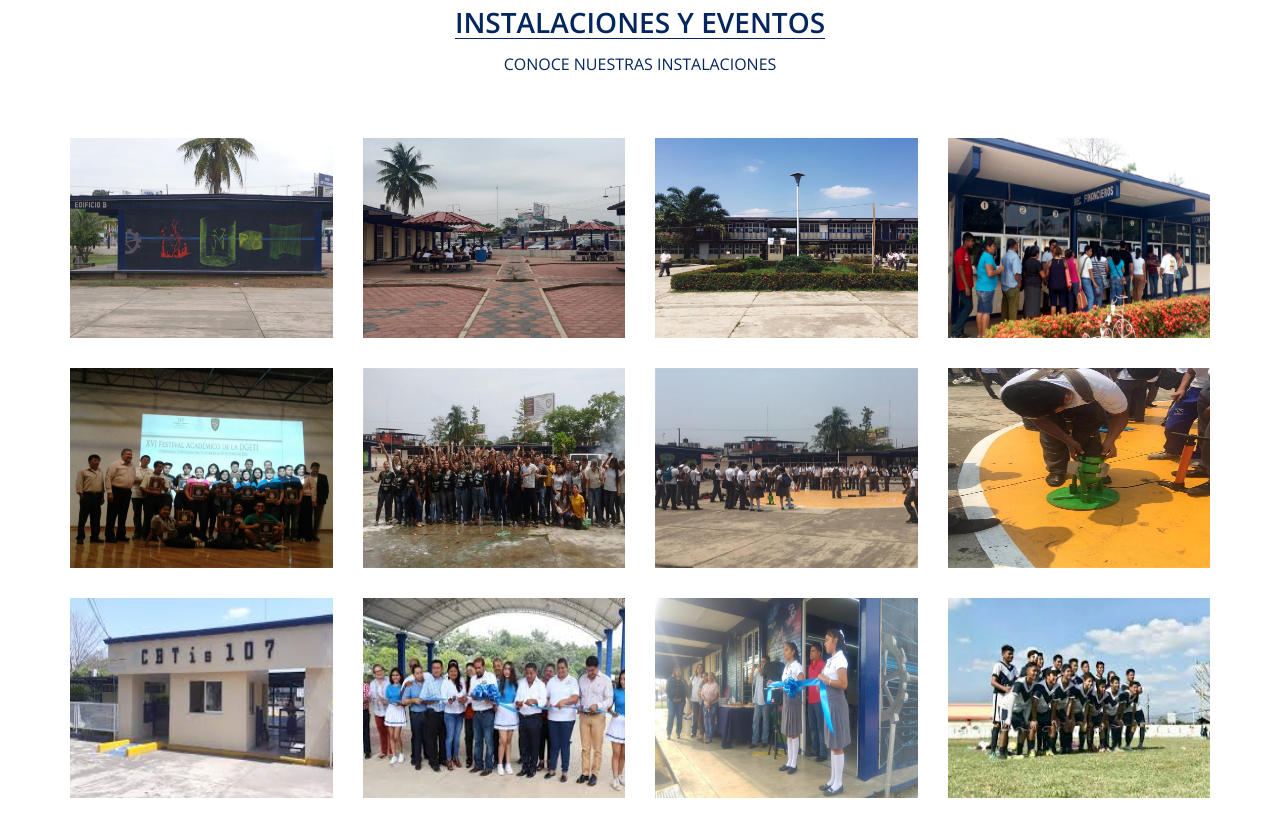
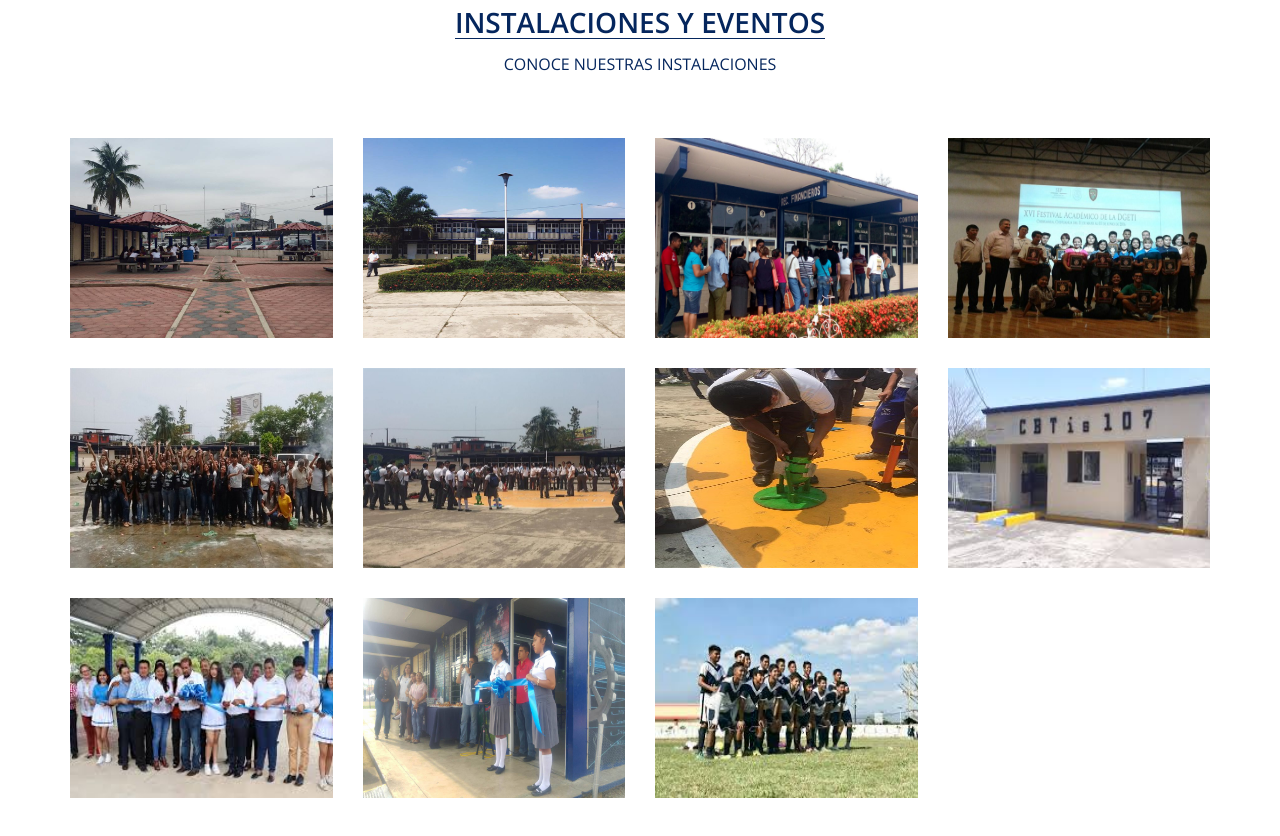
Before and after one commit to therealcastmex/cbtis.github.io, a plain HTML site: page index.html in a window 1280 px wide. Shown: the part 2220-3056 px from the top of the page. Drawn offline with nearby package versions, Linux system fonts and the light colour scheme; some packages are replaced by stand-ins of ours.

Commit message:
Finalizado con cambios

```diff
--- a/index.html
+++ b/index.html
@@ -194,17 +194,6 @@ http://www.templatemo.com/tm-406-flex
         </div> <!-- /.heading-section -->
       </div> <!-- /.row -->
       <div class="row">
-        <div class="portfolio-item col-md-3 col-sm-6">
-          <div class="portfolio-thumb">
-            <img src="images/gallery/p1.jpg" alt="">
-            <div class="portfolio-overlay">
-              <h3>Comedores al aire libre</h3>
-              <a href="images/gallery/p1.jpg" data-rel="lightbox" class="expand">
-                <i class="fa fa-search"></i>
-              </a>
-            </div> <!-- /.portfolio-overlay -->
-          </div> <!-- /.portfolio-thumb -->
-        </div> <!-- /.portfolio-item -->
         <div class="portfolio-item col-md-3 col-sm-6">
           <div class="portfolio-thumb">
             <img src="images/gallery/p2.jpg" alt="">
```
